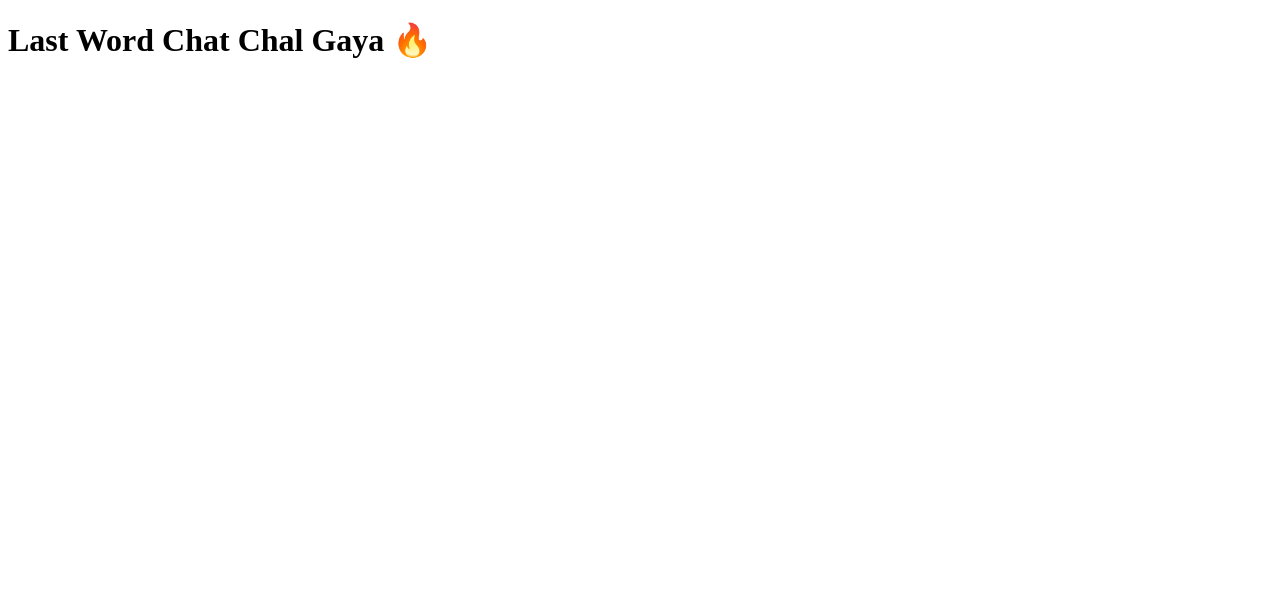
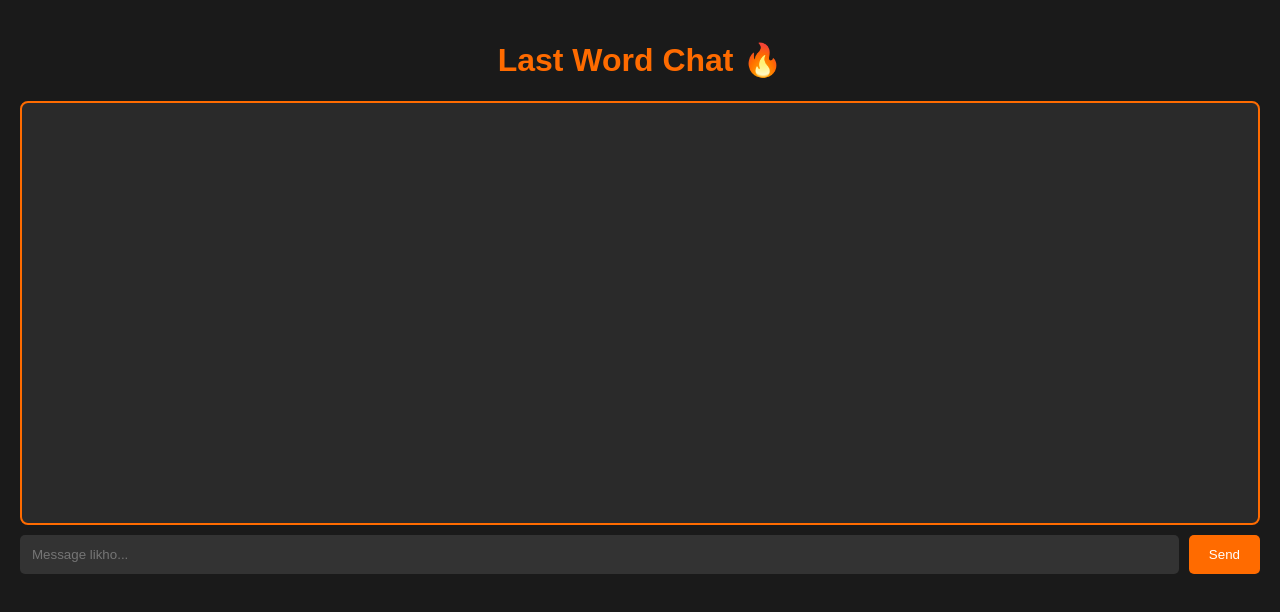
Before and after one commit to ehsan213141-crypto/last-word-chat, a website: page index.html in a window 1280 px wide. Drawn offline with nearby package versions, Linux system fonts and the light colour scheme; no server answers.

Commit message:
Update index.html

```diff
--- a/index.html
+++ b/index.html
@@ -1,9 +1,43 @@
 <!DOCTYPE html>
 <html>
 <head>
-    <title>Last Word Chat</title>
+  <title>Last Word Chat</title>
+  <style>
+    body { font-family: Arial; margin: 0; padding: 20px; background: #1a1a1a; color: white; }
+    h1 { text-align: center; color: #ff6b00; }
+    #chat { height: 400px; overflow-y: auto; border: 2px solid #ff6b00; padding: 10px; background: #2a2a2a; border-radius: 8px; margin-bottom: 10px; }
+    #chat p { margin: 5px 0; padding: 8px; background: #333; border-radius: 5px; }
+    #input-area { display: flex; gap: 10px; }
+    input { flex: 1; padding: 12px; border: none; border-radius: 5px; background: #333; color: white; }
+    button { padding: 12px 20px; background: #ff6b00; color: white; border: none; border-radius: 5px; cursor: pointer; }
+    button:hover { background: #ff8533; }
+  </style>
 </head>
 <body>
-    <h1>Last Word Chat Chal Gaya 🔥</h1>
+  <h1>Last Word Chat 🔥</h1>
+  <div id="chat"></div>
+  <div id="input-area">
+    <input id="msg" placeholder="Message likho..." onkeypress="if(event.key==='Enter') sendMsg()" />
+    <button onclick="sendMsg()">Send</button>
+  </div>
+
+  <script src="/socket.io/socket.io.js"></script>
+  <script>
+    const socket = io();
+    const chat = document.getElementById('chat');
+    const msg = document.getElementById('msg');
+
+    socket.on('chat message', (data) => {
+      chat.innerHTML += `<p><b>${data.user}:</b> ${data.text}</p>`;
+      chat.scrollTop = chat.scrollHeight;
+    });
+
+    function sendMsg() {
+      if(msg.value.trim()) {
+        socket.emit('chat message', {user: 'User', text: msg.value});
+        msg.value = '';
+      }
+    }
+  </script>
 </body>
 </html>
```
